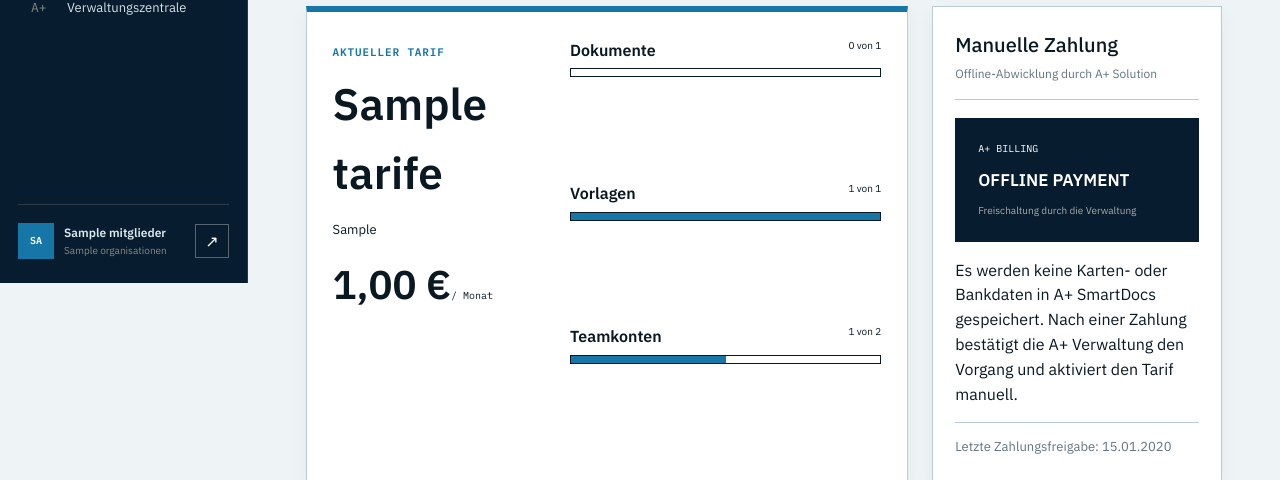
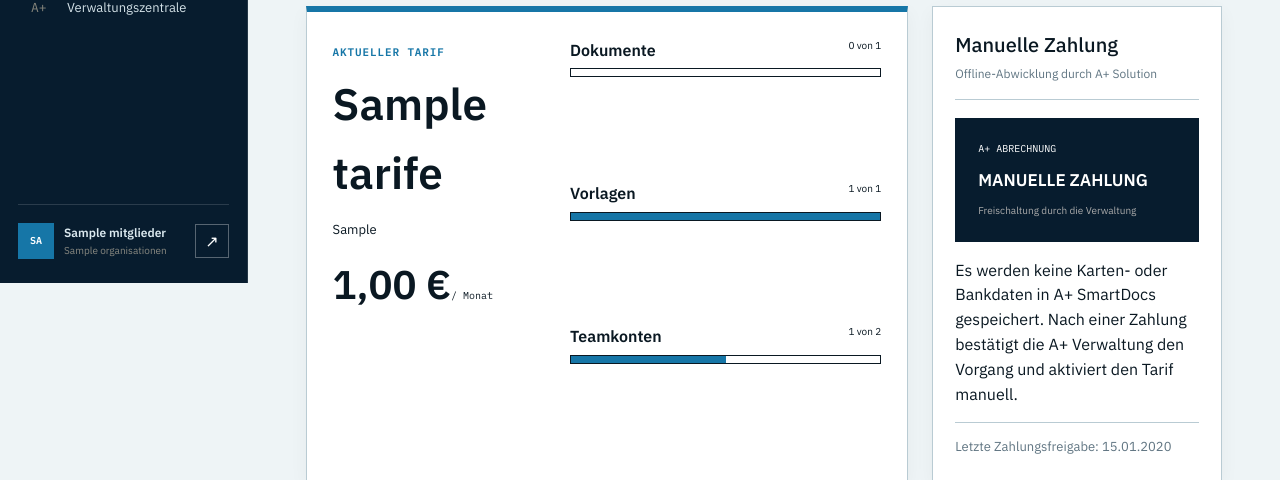
Before and after one commit to hsdarestani/A-SmartDocs, a FastAPI app: page /abrechnung in a window 1280 px wide. Shown: the part 517-997 px from the top of the page. Run offline with FastAPI, Linux system fonts and the light colour scheme; the visitor is signed in with stand-in values (Sample User, id 1); tables that the repository leaves empty hold one stand-in row (values such as "Sample post"); parts of the project's set-up code (start-up, migrations or seed data) failed here and were passed over.

Commit message:
Abrechnungsoberfläche vollständig deutsch formulieren

```diff
--- a/app/templates/abrechnung.html
+++ b/app/templates/abrechnung.html
@@ -26,7 +26,7 @@
 
     <section class="inhaltskarte zahlungsart">
       <div class="kartenkopf"><div><h2>Manuelle Zahlung</h2><p>Offline-Abwicklung durch A+ Solution</p></div></div>
-      <div class="kartenabbildung zahlungsmodus"><span>A+ BILLING</span><strong>OFFLINE PAYMENT</strong><small>Freischaltung durch die Verwaltung</small></div>
+      <div class="kartenabbildung zahlungsmodus"><span>A+ ABRECHNUNG</span><strong>MANUELLE ZAHLUNG</strong><small>Freischaltung durch die Verwaltung</small></div>
       <p class="zahlungs-hinweis">Es werden keine Karten- oder Bankdaten in A+ SmartDocs gespeichert. Nach einer Zahlung bestätigt die A+ Verwaltung den Vorgang und aktiviert den Tarif manuell.</p>
       <span class="zahlungs-bestaetigung">Letzte Zahlungsfreigabe: {{ abonnement.aktiviert_am|datum if abonnement.aktiviert_am else 'nicht hinterlegt' }}</span>
     </section>
```
